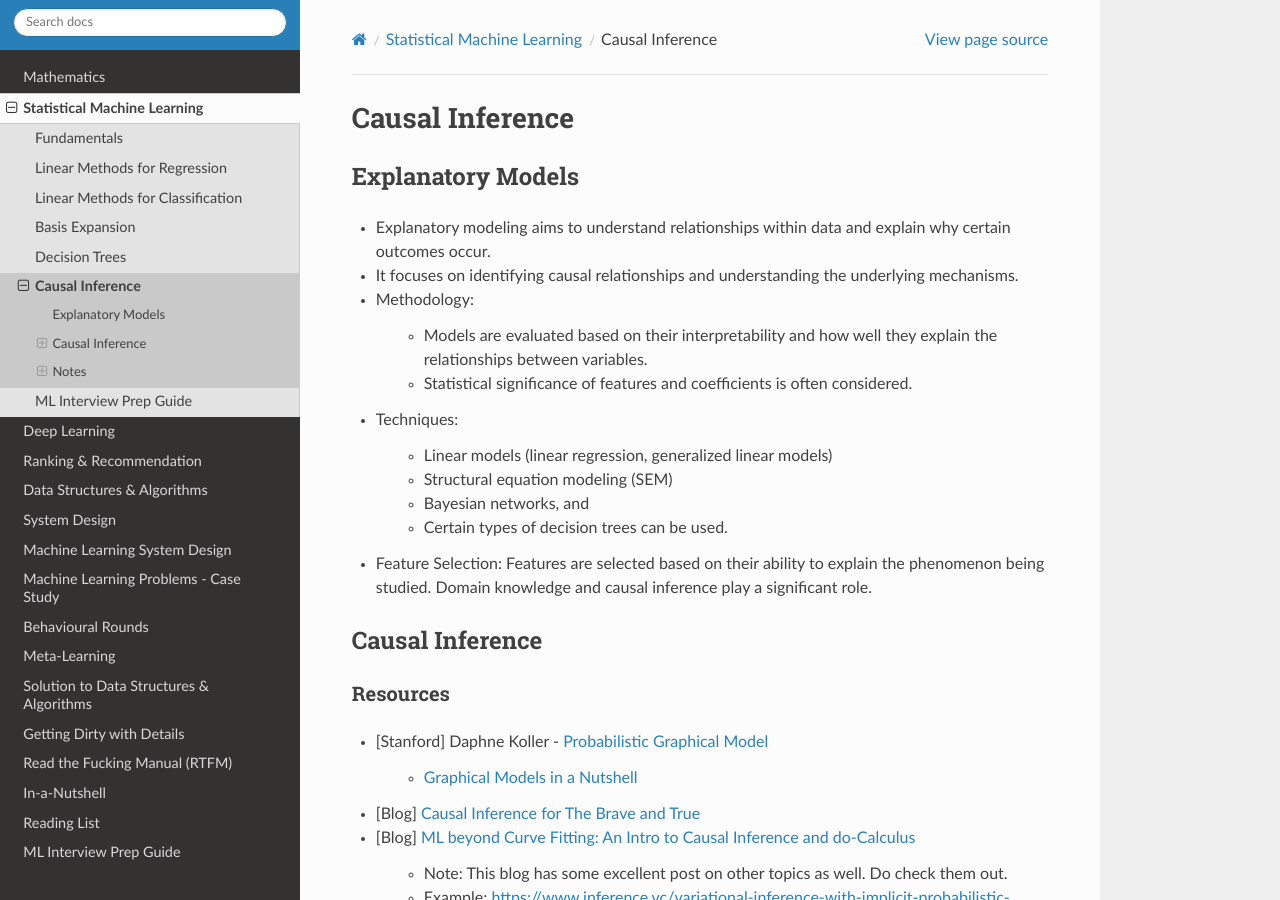
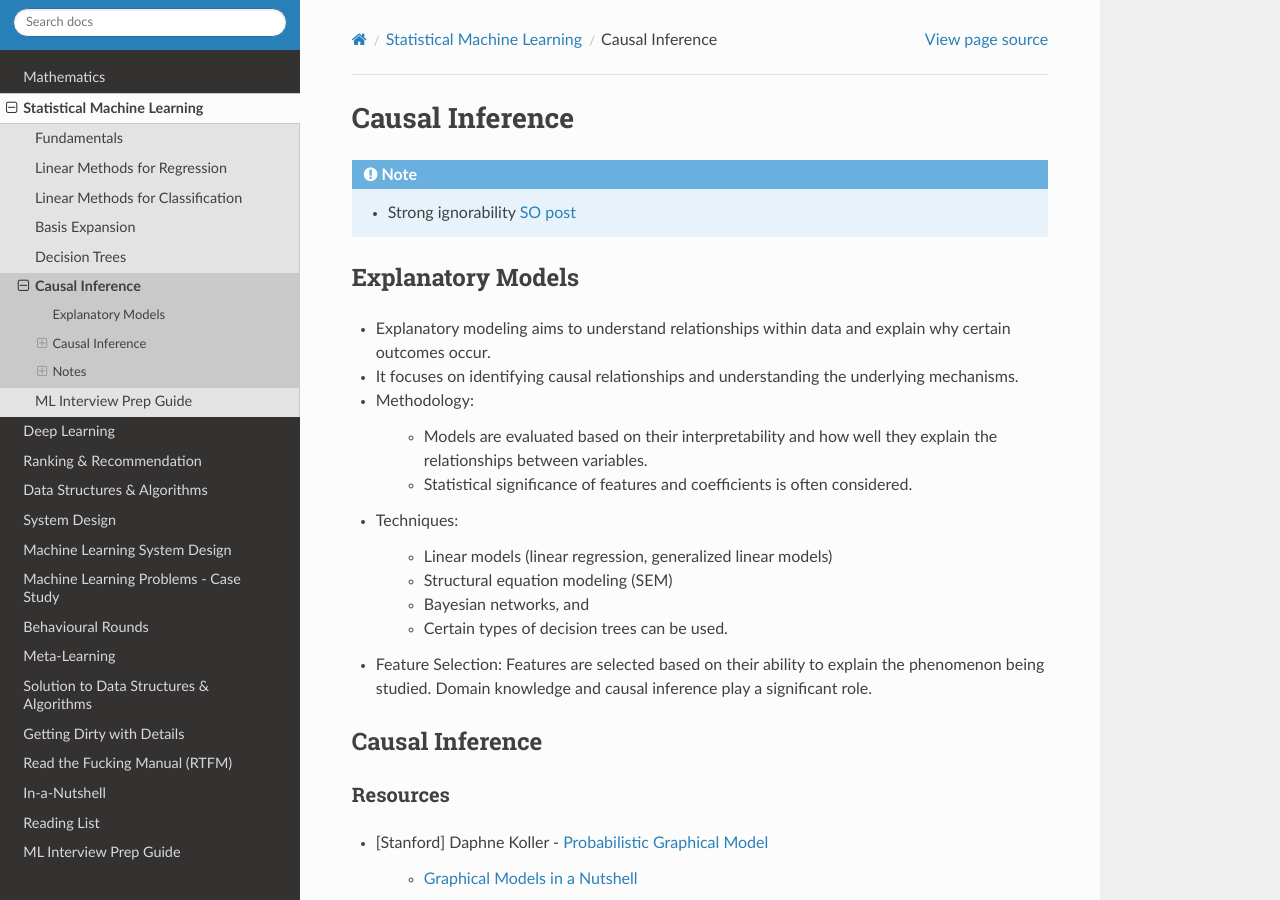
Before and after one commit to uselesstechjunks/leetcode, a Sphinx documentation site: the page built from docs/source/ml/causal.rst, in a window 1280 px wide and 900 px high. Built offline with Sphinx 7.4.7 and the Read the Docs theme 2.0.0, drawn with Linux system fonts in a browser that asks for light colours.

Commit message:
Update causal.rst

```diff
--- a/docs/source/ml/causal.rst
+++ b/docs/source/ml/causal.rst
@@ -1,6 +1,9 @@
 ###################################################################################
 Causal Inference
 ###################################################################################
+
+.. note::
+	* Strong ignorability `SO post <https://stats.stackexchange.com/a/474619>`_
 
 ***********************************************************************************
 Explanatory Models
```
